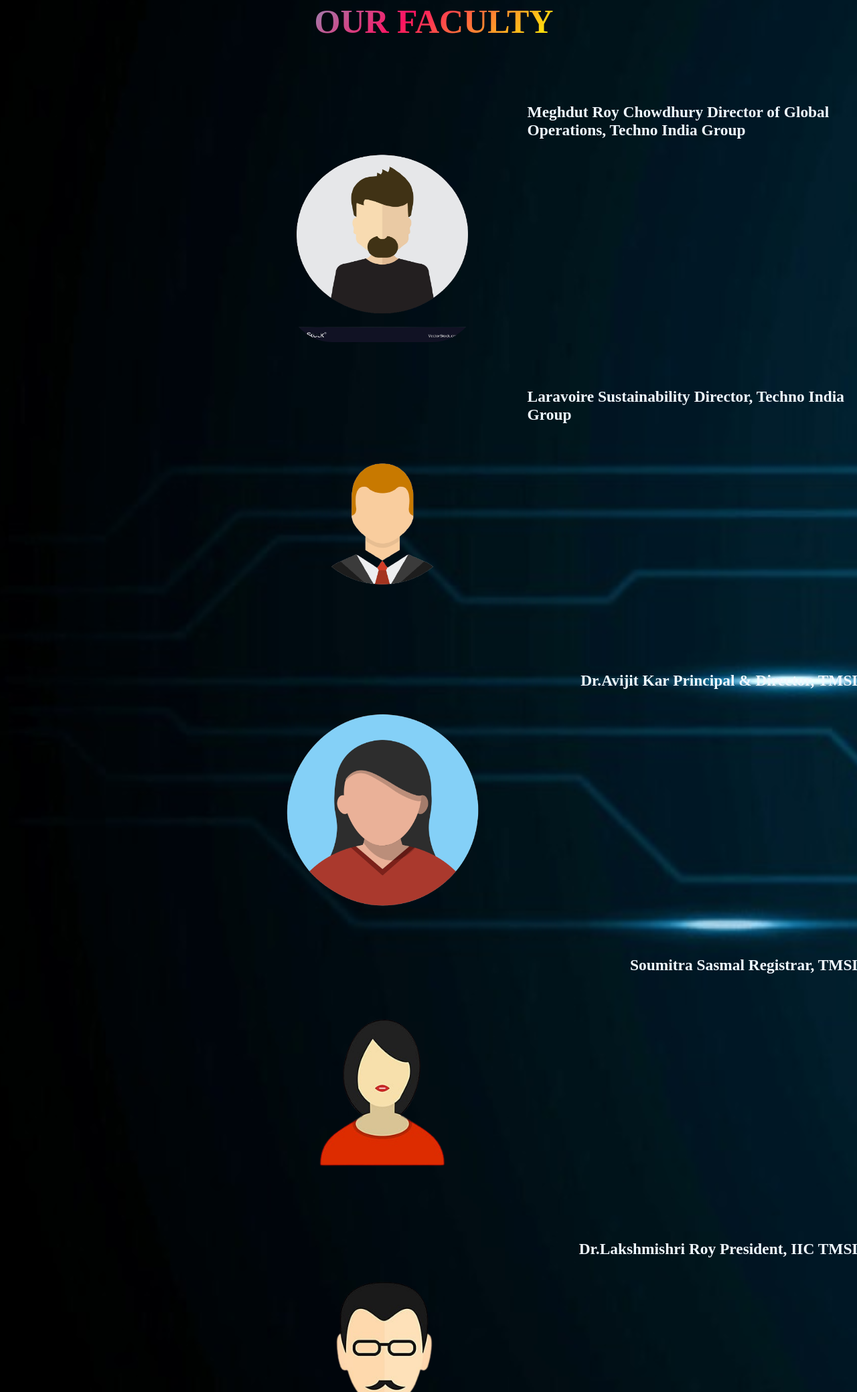
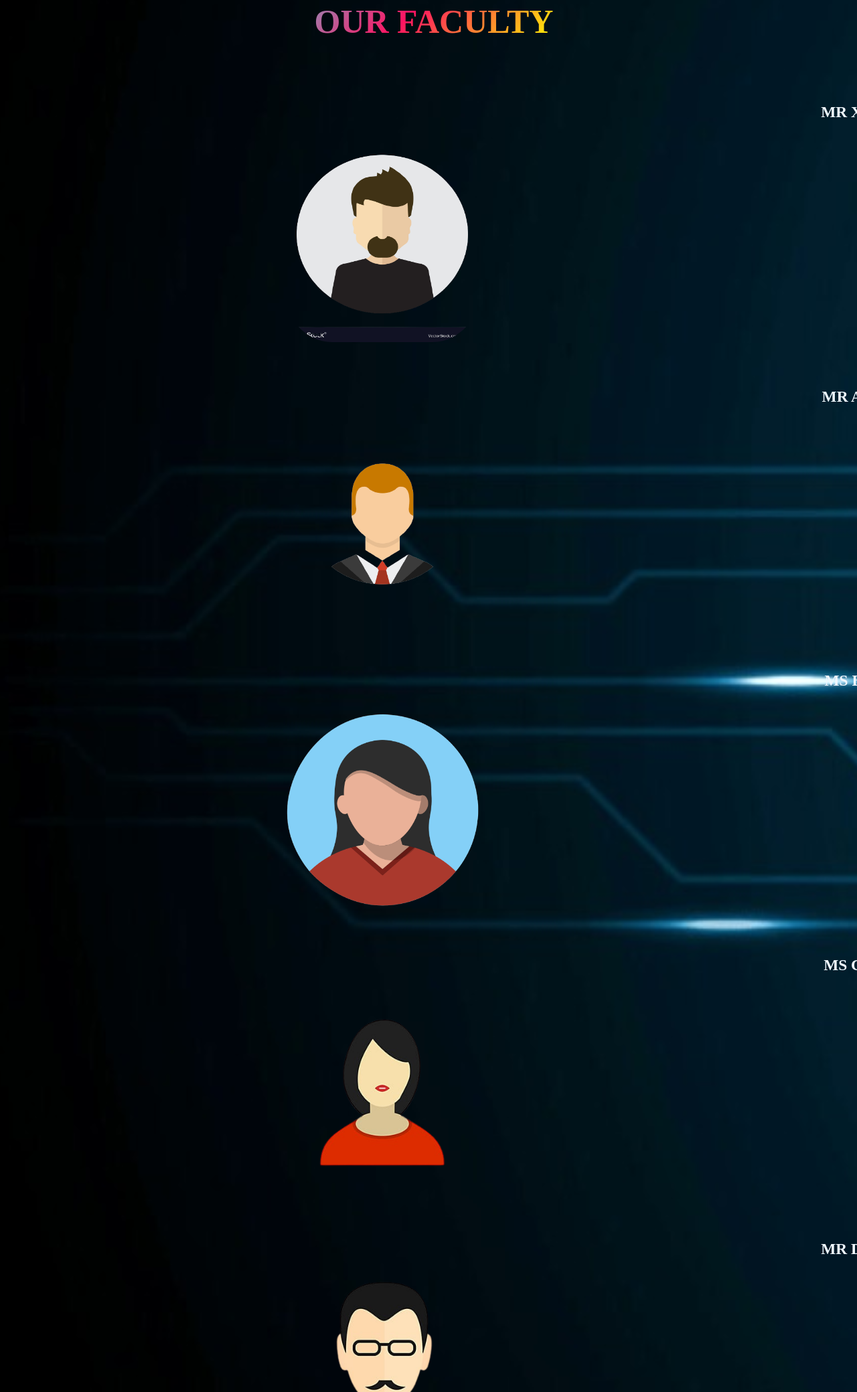
Before and after one commit to Manaswita10/GDSC-NiT, a plain HTML site: page faculty.html in a window 1280 px wide. Shown: the part 452-2531 px from the top of the page at 67% size. Drawn offline with Linux system fonts and the light colour scheme; files that its build step writes are made by us from their sources.

Commit message:
faculty.html

```diff
--- a/faculty.html
+++ b/faculty.html
@@ -161,7 +161,7 @@
 
     <div id="div1">
         <b><span>
-                <img src="learn2.png" alt="iictmsl" height="220px">
+                <img src="learn2.png" alt="GDSC NiT" height="220px">
 
                <center> <h1 id="title" style="color: aliceblue; text-align: center;"><u>OUR FACULTY</u></h1></center>
             </span></b>
@@ -184,8 +184,7 @@
                 <img src="p1.png" width="200px">
             </div>
             <div class="text">
-                <h3 style="color: aliceblue;">Meghdut Roy Chowdhury
-                    Director of Global Operations, Techno India Group</h1>
+                <h3 style="color: aliceblue;">MR X</h1>
             </div>
         </div>
 
@@ -194,8 +193,7 @@
                 <img src="p2.png" width="200">
             </div>
             <div class="text">
-                <h3 style="color: aliceblue;"> Laravoire
-                    Sustainability Director, Techno India Group
+                <h3 style="color: aliceblue;"> MR A
                 </h3>
             </div>
         </div>
@@ -204,8 +202,7 @@
                 <img src="p3.png" width="200">
             </div>
             <div class="text">
-                <h3 style="color: aliceblue;"> Dr.Avijit Kar
-                    Principal & Director, TMSL
+                <h3 style="color: aliceblue;"> MS B
                 </h3>
             </div>
         </div>
@@ -215,8 +212,7 @@
                 <img src="p4.png" width="200">
             </div>
             <div class="text">
-                <h3 style="color: aliceblue;"> Soumitra Sasmal
-                    Registrar, TMSL</h3>
+                <h3 style="color: aliceblue;"> MS C</h3>
             </div>
         </div>
 
@@ -226,8 +222,7 @@
                 <img src="p5.png" width="200">
             </div>
             <div class="text">
-                <h3 style="color: aliceblue;">Dr.Lakshmishri Roy
-                    President, IIC TMSL</h3>
+                <h3 style="color: aliceblue;">MR D</h3>
             </div>
         </div>
 
```
